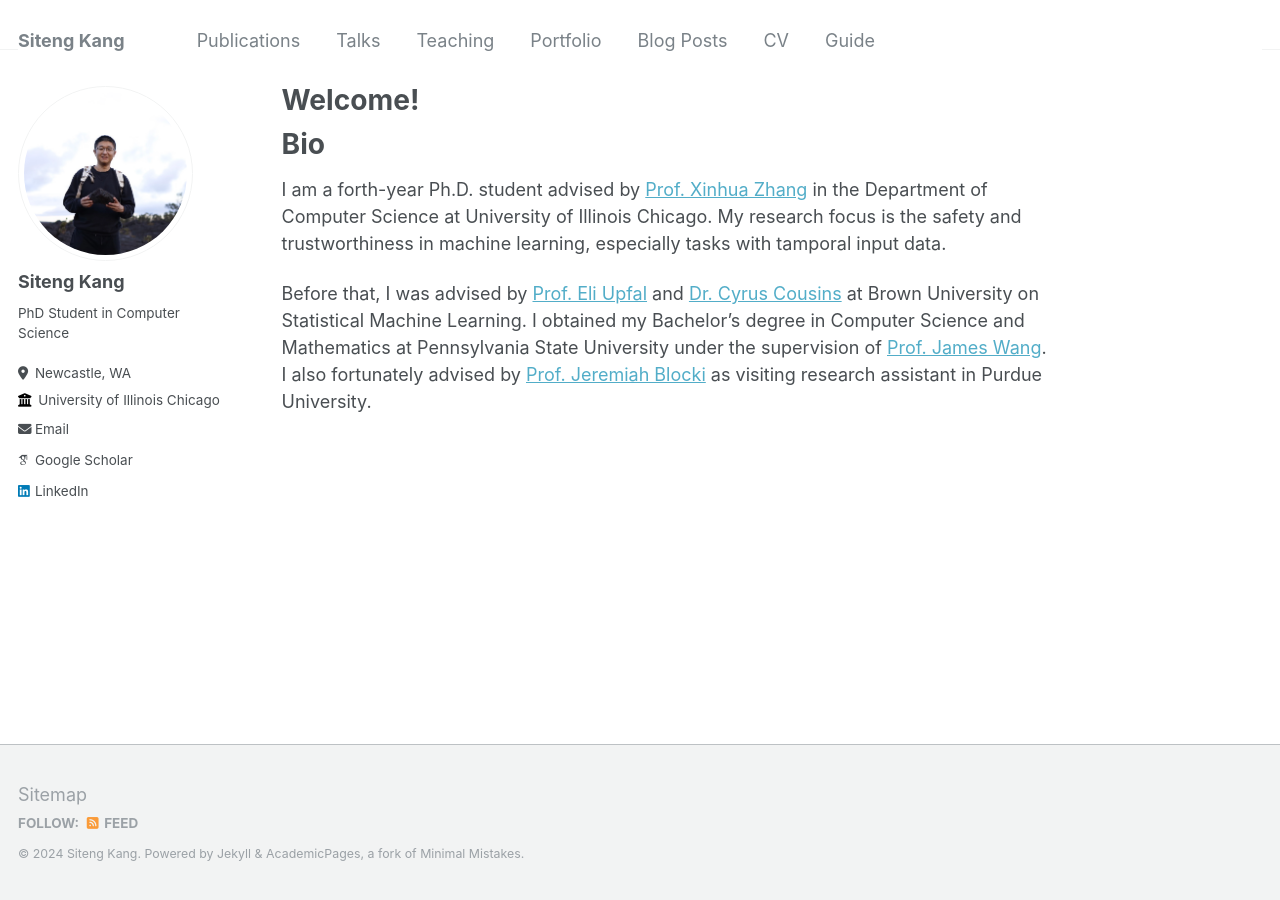
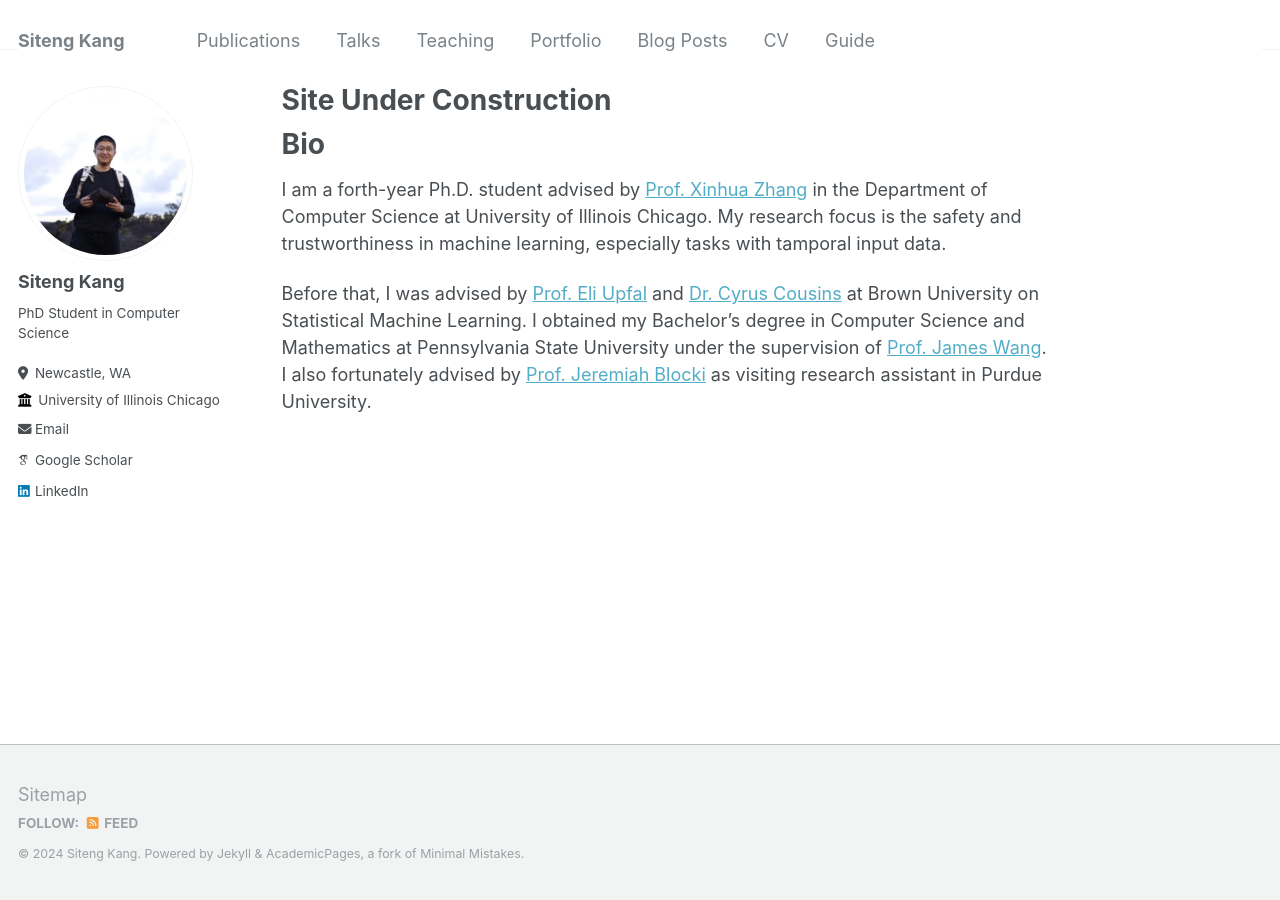
Before and after one commit to SitengKang/SitengKang.github.io, a Jekyll site: the page built from _pages/about.md, in a window 1280 px wide. Built offline with Jekyll 4.4.1, drawn with Linux system fonts in a browser that asks for light colours; some web fonts are replaced.

Commit message:
Update about.md

```diff
--- a/_pages/about.md
+++ b/_pages/about.md
@@ -1,6 +1,6 @@
 ---
 permalink: /
-title: "Welcome!"
+title: "Site Under Construction"
 author_profile: true
 redirect_from:
   - /about/
```
